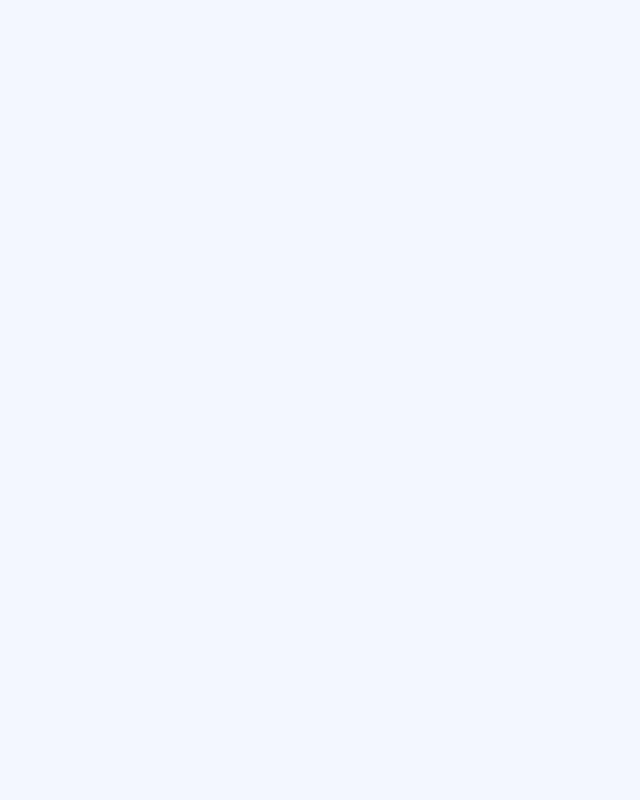
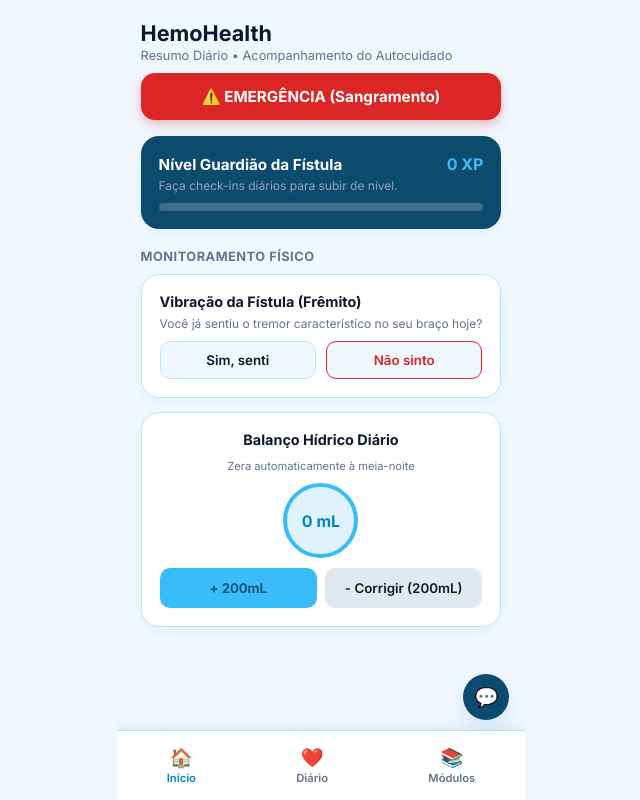
Before and after one commit to gabrielomouraf-blip/Cartilha-hemodialise-prototipo, a plain HTML site: page index.html in a window 1280 px wide. Shown: the whole page, without its empty margins (319-959 px from the left). Drawn offline with Linux system fonts and the light colour scheme.

Commit message:
Update index.html

```diff
--- a/index.html
+++ b/index.html
@@ -26,15 +26,14 @@
 
         .app-container { width: 100%; max-width: 480px; height: 100vh; background-color: var(--bg-body); display: flex; flex-direction: column; position: relative; overflow: hidden; box-shadow: 0 0 20px rgba(0,0,0,0.05); }
 
-        /* TELAS COM POSICIONAMENTO ABSOLUTO PARA LIBERTAR CLIQUES */
-        .screen { display: none; flex-direction: column; height: 100%; width: 100%; position: absolute; top: 0; left: 0; background-color: var(--bg-body); }
-        .screen.active { display: flex; z-index: 10; }
+        .screen { display: none; flex-direction: column; height: 100%; width: 100%; flex: 1; overflow: hidden; background-color: var(--bg-body); }
+        .screen.active { display: flex; }
 
-        header { padding: 20px 24px 10px 24px; flex-shrink: 0; background: var(--bg-body); z-index: 2; }
+        header { padding: 20px 24px 10px 24px; flex-shrink: 0; background: var(--bg-body); }
         header h1 { font-size: 1.35rem; font-weight: 700; margin: 0 0 2px 0; color: var(--text-main); }
         header p { font-size: 0.8rem; margin: 0; color: var(--text-muted); }
 
-        .content-scroll { padding: 0 24px 90px 24px; flex: 1; overflow-y: auto; z-index: 2; }
+        .content-scroll { padding: 0 24px 100px 24px; flex: 1; overflow-y: auto; }
 
         .card { background: var(--card-bg); border: 1px solid var(--border); border-radius: 18px; padding: 18px; margin-bottom: 14px; box-shadow: var(--shadow-sm); }
         .card-dark { background: var(--dark-card); color: white; border: none; }
@@ -76,7 +75,7 @@
 
         .admin-box { background: #e0f2fe; border: 1px dashed var(--btn-primary); padding: 14px; border-radius: 14px; margin-bottom: 16px; }
 
-        /* MENU INFERIOR FIXO COM Z-INDEX MÁXIMO */
+        /* MENU INFERIOR FIXO */
         .bottom-nav { position: absolute; bottom: 0; left: 0; width: 100%; height: 70px; background: var(--card-bg); border-top: 1px solid var(--border); display: flex; justify-content: space-around; align-items: center; z-index: 100; box-shadow: 0 -4px 12px rgba(0,0,0,0.06); }
         .nav-item { display: flex; flex-direction: column; align-items: center; gap: 2px; color: var(--text-muted); font-size: 0.7rem; font-weight: 600; cursor: pointer; padding: 8px 16px; user-select: none; }
         .nav-item.active { color: var(--btn-primary); }
```
